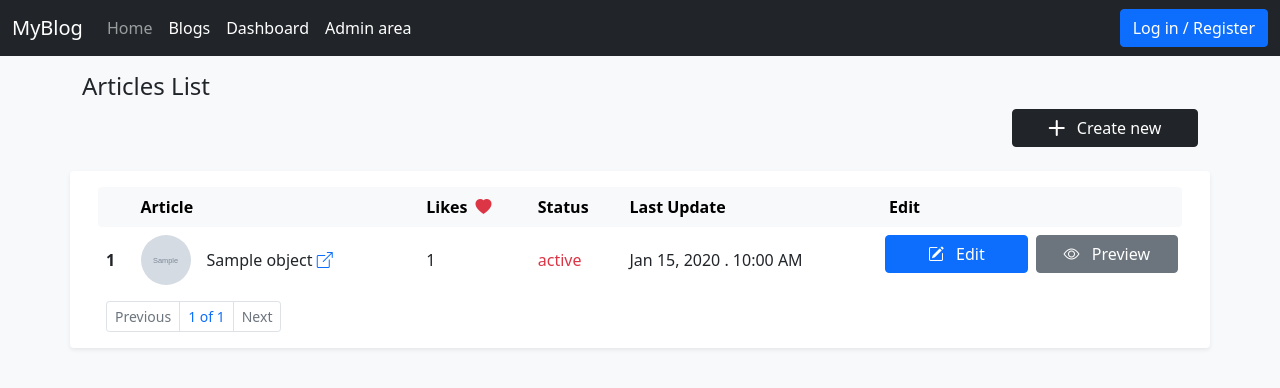
After one commit to sandnima/Simple-blog-with-Django, a Django app: template moderate/templates/moderate/blog/article_list.html in a window 1280 px wide. The commit adds this page. Shown: the top 388 px of the page. Run offline with Django 3.2, Linux system fonts and the light colour scheme; the template is opened without the code that fills it: most values are stand-ins (such as "Sample title", 1, 10 or a date in 2020); grey boxes marked "Sample" are stand-in pictures.

Commit message:
Article list in moderate app added

```diff
--- /dev/null
+++ b/moderate/templates/moderate/blog/article_list.html
@@ -0,0 +1,135 @@
+{% extends 'base.html' %}
+{% load static %}
+
+{% block title %}Article List{% endblock %}
+
+{% block scripts %}
+{% endblock scripts %}
+
+{% block styles %}
+{% endblock styles %}
+
+{% block content %}
+    <h4 class="col-4">Articles List</h4>
+    <div class="row">
+        <div class="flex-row align-items-center justify-content-between mb-4">
+            <div class="text-end">
+                <a href="{% url 'dashboard:create' %}" target="_blank">
+                    <button type="button" class="btn btn-dark col-sm-2 col-md-3 col-lg-2">
+                        <i class="bi bi-plus-lg me-md-2"></i>
+                        <span class="d-none d-md-inline text-nowrap">Create new</span>
+                    </button>
+                </a>
+            </div>
+        </div>
+    </div>
+    <div class="row">
+        <div class="card border-0 shadow-sm mb-4">
+            <div class="card-body">
+                <div class="table-responsive text-nowrap">
+                    <table class="table table-centered table align-middle table-nowrap mb-0 rounded" dir="auto">
+                        <thead class="table-light">
+                            <tr>
+                                <th class="border-0 rounded-start"></th>
+                                <th class="border-0">Article</th>
+                                <th class="border-0 d-none d-lg-table-cell">
+                                    <span class="me-2">Likes</span><i class="bi bi-heart-fill text-danger"></i>
+                                </th>
+                                <th class="border-0">Status</th>
+                                <th class="border-0 d-none d-md-table-cell">Last Update</th>
+                                <th class="border-0 rounded-end">Edit</th>
+                            </tr>
+                        </thead>
+                        <tbody>
+                            {% for object in object_list %}
+                                <!-- Item -->
+                                <tr>
+                                    <td class="border-0">
+                                        <span class="fw-bold">{{ forloop.counter }}</span>
+                                    </td>
+                                    <td class="border-0">
+                                        <div class="d-flex flex-row align-items-center">
+                                            <div class="d-none d-md-block flex-shrink-0 overflow-hidden rounded-circle"
+                                                 style="height: 50px; width: 50px">
+                                                <img class="cover-image"
+                                                     alt="{{ object.title }}"
+                                                     src="{{ object.small_image.url }}">
+                                            </div>
+                                            <div class="ms-3">
+                                                <span class="h6 text-wrap">
+                                                    {{ object.title }}
+                                                </span>
+                                                <a href="{{ object.absolute_url }}" target="_blank">
+                                                    <i class="bi bi-box-arrow-up-right"></i></a>
+                                            </div>
+                                        </div>
+                                    </td>
+                                    <td class="border-0 d-none d-lg-table-cell">
+                                        <span>{{ object.like_count|default:"N/A" }}</span>
+                                    </td>
+                                    <td class="border-0">
+                                        <div class="d-flex text-{% if object.status == "DFT" %}secondary
+    {% elif object.status == "REQ" or object.status == "PND" %}warning
+    {% elif object.status == "PUB" %}success{% elif object.status == "EDT" %}info
+    {% elif object.status == "DEN" or object.status == "TRS" %}danger{% endif %}">
+                                            <span class="d-none d-md-inline">{{ object.get_status_display }}</span>
+                                            <i class="bi bi-circle-fill d-md-none mx-auto"></i>
+                                        </div>
+                                    </td>
+                                    <td class="border-0 d-none d-md-table-cell">
+                                        <span class="fw-b">
+                                            {{ object.updated_at|date:"M j, Y" }} . {{ object.updated_at|time:"h:i A" }}
+                                        </span>
+                                    </td>
+                                    <td class="border-0 d-grid gap-2 d-md-flex justify-content-md-center">
+{#                                        px-md-3 px-lg-5#}
+                                        <a class="btn btn-primary col-lg-6" href="{{ object.update_url }}"
+                                           target="_blank">
+                                            <i class="bi bi-pencil-square me-md-2"></i>
+                                            <span class="d-none d-md-inline text-nowrap">Edit</span>
+                                        </a>
+                                        <a class="btn btn-secondary col-lg-6" href="{{ object.preview_url }}"
+                                           target="_blank">
+                                            <i class="bi bi-eye me-md-2"></i>
+                                            <span class="d-none d-md-inline text-nowrap">Preview</span>
+                                        </a>
+                                    </td>
+                                </tr>
+                                <!-- End of Item -->
+                            {% endfor %}
+                        </tbody>
+                        <tfoot>
+                            <tr>
+                                <td class="border-0 pb-0" colspan="5">
+                                    <!-- Pagination nav -->
+                                    <nav aria-label="Page navigation">
+                                        <ul class="pagination pagination-sm justify-content-start m-0">
+                                            <li class="page-item {% if not object_list.has_previous %}disabled{% endif %}">
+                                                {% if object_list.has_previous %}
+                                                    <a class="page-link" href="{% url 'dashboard:article_list' object_list.previous_page_number %}">Previous</a>
+                                                {% else %}
+                                                    <a class="page-link" href="#" tabindex="-1" aria-disabled="true">Previous</a>
+                                                {% endif %}
+                                            </li>
+                                            <li class="page-item"><span class="page-link">{{ object_list.number }} of {{ total_pages }}</span></li>
+                                            <li class="page-item {% if not object_list.has_next %}disabled{% endif %}">
+                                                {% if object_list.has_next %}
+                                                    <a class="page-link" href="{% url 'dashboard:article_list' object_list.next_page_number %}">Next</a>
+                                                {% else %}
+                                                    <a class="page-link" href="#" tabindex="-1" aria-disabled="true">Next</a>
+                                                {% endif %}
+                                            </li>
+                                        </ul>
+                                    </nav>
+                                </td>
+                            </tr>
+                        </tfoot>
+                    </table>
+                </div>
+            </div>
+        </div>
+    </div>
+{% endblock content %}
+
+{% block extra_body %}
+{% endblock extra_body %}
--- a/moderate/templates/moderate/moderate.html
+++ b/moderate/templates/moderate/moderate.html
@@ -17,8 +17,7 @@
                 <div class="card-body">
                     <h5 class="card-title">Moderate Articles in Blog</h5>
                     <p class="card-text">Articles needs to be approved by content managers to be visible for others.</p>
-                    <a href="" class="btn btn-danger">Moderate Articles</a>
-{#                    {% url 'moderate:article_list_index' %}#}
+                    <a href="{% url 'moderate:article_list_index' %}" class="btn btn-danger">Moderate Articles</a>
                 </div>
             </div>
         </div>
--- a/moderate/urls.py
+++ b/moderate/urls.py
@@ -1,9 +1,12 @@
 from django.urls import path
 from .views import (
-    moderate
+    moderate,
+    article_list
 )
 
 app_name = 'moderate'
 urlpatterns = [
     path('', moderate, name='index'),
+    path('blog/', article_list, name='article_list_index'),
+    path('blog/p-<int:page>/', article_list, name='article_list'),
 ]
```
Also changed, not shown: moderate/views.py (+18 -0 lines).
